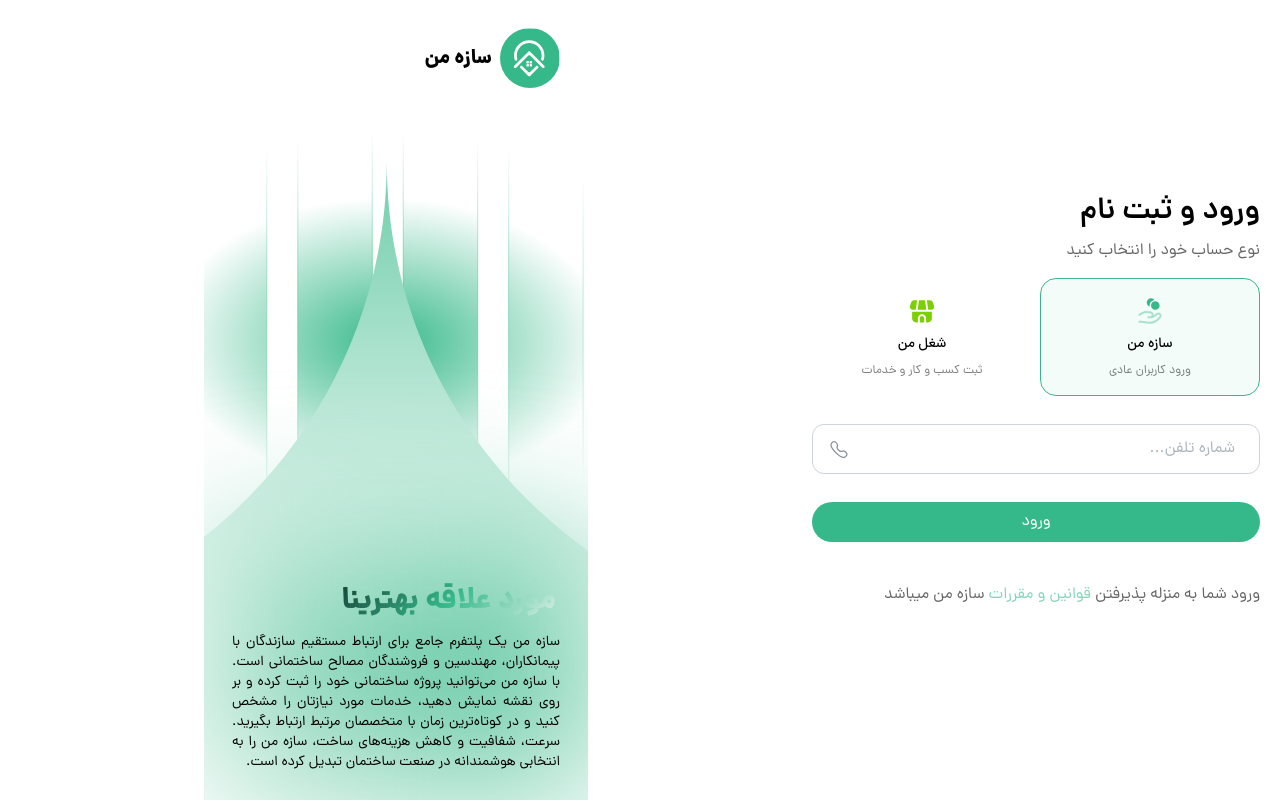
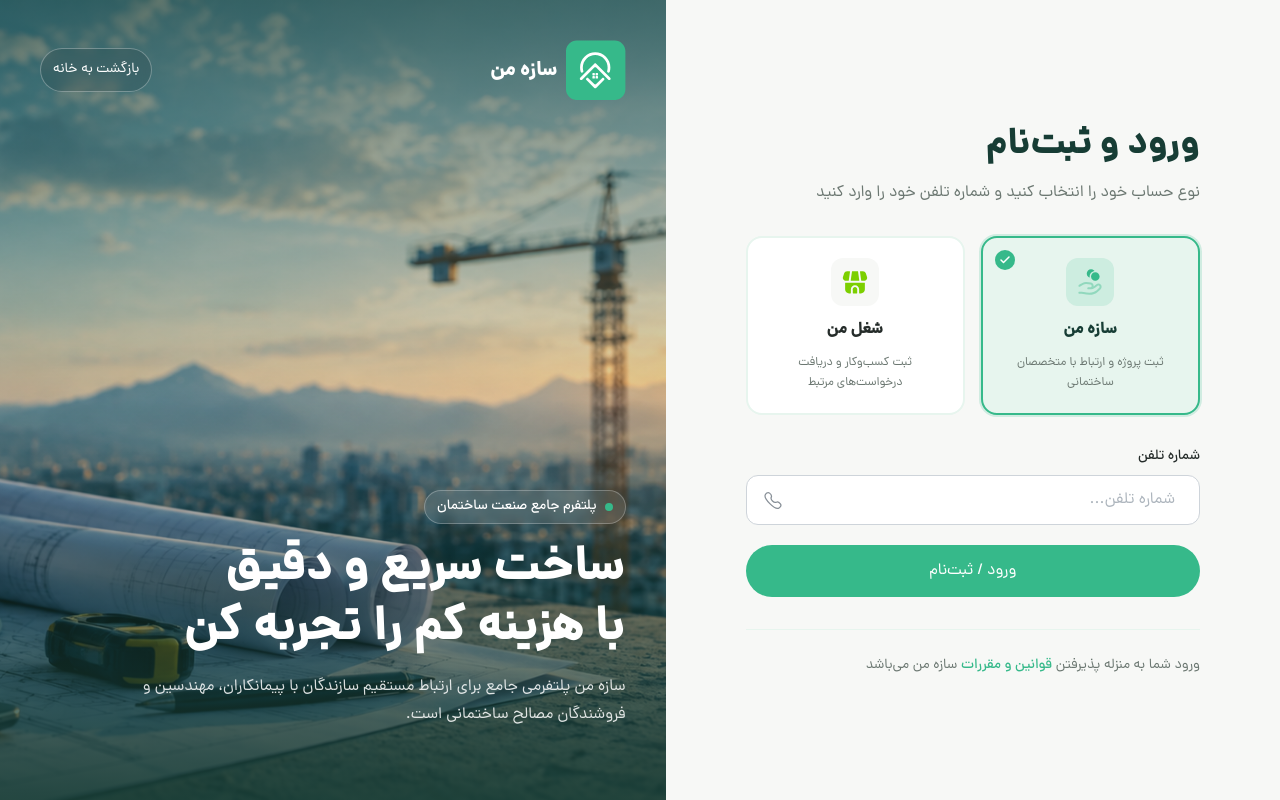
Before and after one commit to mahdiabdolkarimi073-cyber/sazeheman, a Next.js app: page /auth in a window 1280 px wide. Built offline with nearby package versions, Linux system fonts and the light colour scheme; no server answers.

Commit message:
first commit

```diff
--- a/app/(landing)/auth/business/verify/page.tsx
+++ b/app/(landing)/auth/business/verify/page.tsx
@@ -47,15 +47,24 @@ function Page() {
     }, [code]);
 
     return (
-        <div className="flex flex-col gap-4 justify-center max-w-sm">
-            <h3 className="text-2xl text-center lg:text-start font-semibold">تایید شماره تلفن</h3>
-            <p className="opacity-60 text-center lg:text-start">
+        <div className="w-full max-w-lg" dir="rtl">
+            <div className="text-right mb-8">
+                <div className="inline-flex items-center gap-2 mb-4 px-3 py-1.5 rounded-full bg-[#E7F5EE] text-[#36B98A] text-xs font-medium">
+                    <span className="w-1.5 h-1.5 rounded-full bg-[#36B98A]" />
+                    شغل من
+                </div>
+                <h1 className="text-3xl sm:text-4xl font-bold text-[#173D35] mb-3 leading-tight">
+                    تایید شماره تلفن
+                </h1>
+                <p className="text-sm text-[#6B7771]">
                     کد ۶ رقمی ارسال شده به شماره <span dir="ltr">{phone}</span> را وارد کنید
                 </p>
-            <p className="text-xs text-primary text-center lg:text-start">
+                <p className="text-xs text-[#36B98A] mt-2">
                     (حالت تستی: هر کدی را وارد کنید تا تایید شود)
                 </p>
-            <div className="flex items-stretch">
+            </div>
+
+            <div className="flex items-stretch mb-8">
                 <PinInput
                     disabled={checking}
                     length={6}
@@ -71,15 +80,17 @@ function Page() {
                     className="w-full justify-stretch!"
                 />
             </div>
+
+            <div className="flex flex-col gap-5">
                 {sec > 0 ? (
-                <p className="text-center opacity-70 text-sm">
+                    <p className="text-center text-[#6B7771] text-sm">
                         دریافت مجدد {sec.toLocaleString('fa')} ثانیه
                     </p>
                 ) : (
                     <CustomButton
                         loading={sending}
                         onClick={handleResend}
-                    className="small p-1! w-26 mx-auto"
+                        className="small p-1! w-28 mx-auto"
                     >
                         ارسال مجدد
                     </CustomButton>
@@ -88,9 +99,11 @@ function Page() {
                     radius="xl"
                     loading={checking}
                     disabled={code.length !== 6}
+                    size="lg"
                 >
                     تایید
                 </Button>
+            </div>
         </div>
     );
 }
--- a/app/(landing)/auth/code/page.tsx
+++ b/app/(landing)/auth/code/page.tsx
@@ -6,11 +6,9 @@ import Link from "next/link";
 import {Button, PinInput} from "@mantine/core";
 import CustomButton from "@/components/ui/base/CustomButton";
 import {sleep} from "@/lib/utils/global";
-import {api} from "@/lib/api/base";
 import {useRouter, useSearchParams} from "next/navigation";
 import {useDelayedEffect} from "@/lib/hooks/useEffect";
-import {authUser, setUserToken} from "@/app/(landing)/auth/action";
-import {UserType} from "@/lib/hooks/useUser";
+import {authUser} from "@/app/(landing)/auth/action";
 
 function AuthCodeValidator(
     {
@@ -30,65 +28,18 @@ function AuthCodeValidator(
     const [code, setCode] = useState("");
     const [sec, setSec] = useState(0);
     const [checking, setChecking] = useState(false);
-
     const [sending, setSending] = useState(false);
 
     useEffect(() => {
         if (sec <= 0) return;
-
         sleep(1000).then(() => {
             setSec(prev => Math.max(0, prev - 1));
         })
     }, [sec]);
-    // useDelayedEffect(() => {
-    //     if (sending) {
-    //         if (!phone) {
-    //             alert("شماره تلفن وارد نشده است")
-    //             router.push("/auth");
-    //             return;
-    //         }
-    //         api(sendRoute || "/auth/login", {
-    //             phone,
-    //             _silence: true
-    //         }, "POST").then((e) => {
-    //             setSec(e?.data?.ttl ?? e?.data?.code?.ttl ?? 180);
-    //         }).catch((e) => {
-    //             const ttl = e?.data?.ttl;
-    //             if (!ttl) {
-    //                 window.alert(e?.data?.message ?? e?.message);
-    //                 edit?.();
-    //             }
-    //             setSec(ttl || sec);
-    //         }).finally(() => {
-    //             setSending(false);
-    //         })
-    //     }
-    // }, [sending, phone]);
+
     useDelayedEffect(() => {
         if ((tiny && !verifyRoute) || code.length !== 6) return;
         setChecking(true);
-        // api(verifyRoute || "/auth/login/verify", {
-        //     phone,
-        //     code
-        // }, "POST")
-        //     .then(async (e) => {
-        //         if (onVerify) return onVerify();
-        //         await setUserToken(e?.data?.token + "")
-        //             .catch(() => {
-        //                 alert("خطا در تنظیم کوکی ها، تنظیمات مرورگر خود را بررسی کنید");
-        //             })
-        //             .then(() => {
-        //                 router.push("/dashboard");
-        //                 alert(`خوش آمدید`);
-        //             })
-        //             .finally(() => {
-        //                 setChecking(false);
-        //             })
-        //     })
-        //     .catch(() => {
-        //         setChecking(false);
-        //         setCode("");
-        //     })
         authUser(+phone, "sazeheman")
             .then(async () => {
                 router.push("/dashboard");
@@ -100,11 +51,18 @@ function AuthCodeValidator(
     }, [code]);
 
     return (
-        <div className={'flex flex-col gap-4 justify-center max-w-sm'}>
+        <div className="w-full max-w-lg" dir="rtl">
+            <div className="text-right mb-8">
+                <div className="inline-flex items-center gap-2 mb-4 px-3 py-1.5 rounded-full bg-[#E7F5EE] text-[#36B98A] text-xs font-medium">
+                    <span className="w-1.5 h-1.5 rounded-full bg-[#36B98A]" />
+                    سازه من
+                </div>
                 {!tiny && (
-                <h3 className={'text-2xl text-center lg:text-start font-semibold'}>کد ارسال شده را وارد کنید</h3>
+                    <h1 className="text-3xl sm:text-4xl font-bold text-[#173D35] mb-3 leading-tight">
+                        کد ارسال شده را وارد کنید
+                    </h1>
                 )}
-            <div className={'opacity-60 flex gap-1 items-center justify-center lg:justify-start flex-wrap'}>
+                <div className="text-sm text-[#6B7771] flex gap-1 items-center justify-start flex-wrap">
                     کد برای شماره تماس
                     <Link href={'./'} onClick={e => {
                         if (!edit) return;
@@ -112,16 +70,18 @@ function AuthCodeValidator(
                         e.stopPropagation();
                         edit();
                     }}>
-                    <div className={'bg-primary/10 flex rounded-xl p-1 px-2 gap-1 items-center text-primary'}>
+                        <div className="bg-[#E7F5EE] flex rounded-xl p-1 px-2 gap-1 items-center text-[#36B98A]">
                             <IconEdit/>
-                        <span className='mt-1'>
+                            <span className="mt-0.5">
                                 {(+phone || 0).toLocaleString('fa').replaceAll("٬", "")}
                             </span>
                         </div>
                     </Link>
                     ارسال شده است.
                 </div>
-            <div className={'flex items-stretch'}>
+            </div>
+
+            <div className="flex items-stretch mb-8">
                 <PinInput
                     disabled={checking}
                     length={6}
@@ -130,34 +90,36 @@ function AuthCodeValidator(
                     type={'number'}
                     autoFocus
                     name="code"
-                    classNames={{
-                        pinInput: "w-full!"
-                    }}
+                    classNames={{pinInput: "w-full!"}}
                     onChange={setCode}
                     size={'md'}
                     radius={'md'}
-                    className={"w-full justify-stretch!"}
+                    className="w-full justify-stretch!"
                 />
             </div>
+
+            <div className="flex flex-col gap-5">
                 {!sec ? (
-                <CustomButton loading={sending} onClick={() => setSending(false)} className={'small p-1! w-26 mx-auto'}>
+                    <CustomButton loading={sending} onClick={() => setSending(false)} className="small p-1! w-28 mx-auto">
                         ارسال مجدد
                     </CustomButton>
                 ) : (
-                <p className={'text-center opacity-70 text-sm'}>
+                    <p className="text-center text-[#6B7771] text-sm">
                         دریافت مجدد {sec} ثانیه
                     </p>
                 )}
                 {!tiny && (
                     <Button
-                    radius={'xl'}
+                        radius="xl"
                         loading={checking}
                         disabled={code.length !== 6 || sec === 0}
+                        size="lg"
                     >
                         ورود
                     </Button>
                 )}
             </div>
+        </div>
     );
 }
 
--- a/app/(landing)/auth/layout.tsx
+++ b/app/(landing)/auth/layout.tsx
@@ -1,79 +1,65 @@
 import React from "react";
-import AuthShapeBg, { AuthShapeLineBg } from "@/app/(landing)/auth/AuthShapeBg";
+import Image from "next/image";
 import Logo from "@/components/assets/Logo";
 import { getSession } from "@/lib/cache/session";
 import { Metadata } from "next";
+import Link from "next/link";
 
 async function Layout(props: any) {
     const { user } = await getSession();
-    // if (user) redirect("/dashboard");
 
     return (
-        <div>
-            <div className={'flex'}>
-                <div className={'grow'}>
+        <div dir="rtl" className="min-h-screen overflow-x-hidden bg-[#F7F8F6] lg:flex lg:flex-row-reverse">
+            <section className="relative min-h-[360px] overflow-hidden bg-[#173D35] sm:min-h-[440px] lg:min-h-screen lg:w-[52%]">
+                <Image
+                    src="/images/hero/Construction_Plans_at_Sunset.png"
+                    alt="کلاه ایمنی و نقشه‌های ساختمانی در زمان غروب"
+                    fill
+                    priority
+                    sizes="(max-width: 1023px) 100vw, 52vw"
+                    className="object-cover object-[58%_center]"
+                />
+                <div className="absolute inset-0 bg-gradient-to-b from-[#173D35]/65 via-[#173D35]/10 to-[#173D35]/90" />
 
-                    <div className={'flex justify-center items-center min-h-screen p-5 flex-col gap-3'}>
-                        <div className={'flex xl:hidden justify-center items-center h-28'}>
-                            <Logo width={120} />
-                        </div>
-                        {props.children}
+                <div className="relative z-10 flex min-h-[360px] flex-col p-6 sm:min-h-[440px] sm:p-8 lg:min-h-screen lg:p-10">
+                    <div className="flex items-center justify-between">
+                        <Logo className="[&>p]:!text-white" />
+                        <Link
+                            href="/"
+                            className="flex min-h-11 items-center gap-1.5 rounded-full border border-white/30 bg-black/10 px-3 text-sm text-white backdrop-blur-sm transition-colors hover:bg-white/15"
+                        >
+                            بازگشت به خانه
+                        </Link>
+                    </div>
+
+                    <div className="mt-auto max-w-xl pb-2 sm:pb-4 lg:pb-8">
+                        <span className="mb-4 inline-flex items-center gap-2 rounded-full border border-white/25 bg-white/10 px-3 py-1.5 text-xs font-medium text-white backdrop-blur-sm sm:text-sm">
+                            <span className="h-2 w-2 rounded-full bg-[#36B98A]" />
+                            پلتفرم جامع صنعت ساختمان
+                        </span>
+                        <h2 className="mb-3 text-2xl font-extrabold leading-tight text-white sm:text-3xl lg:text-5xl">
+                            ساخت سریع و دقیق
+                            <br />
+                            با هزینه کم را تجربه کن
+                        </h2>
+                        <p className="max-w-lg text-sm leading-7 text-white/85 sm:text-base">
+                            سازه من پلتفرمی جامع برای ارتباط مستقیم سازندگان با پیمانکاران، مهندسین و فروشندگان مصالح ساختمانی است.
+                        </p>
                     </div>
                 </div>
-                <div
-                    className="w-full max-w-[30vw] 2xl:max-w-[35vw] hidden lg:flex relative min-h-screen items-end justify-end flex-col overflow-hidden">
-                    <div className={'absolute top-0 right-0 p-7 z-90'}>
-                        <Logo id={'LayoutLogo'} />
-                    </div>
-                    <div className={'absolute left-0 top-0 h-full w-full flex justify-center items-center'}>
-                        <AuthShapeBg width={undefined} height={undefined} style={{
-                            width: "100%",
-                            height: "100vh",
-                            zIndex: 1
-                        }} />
+            </section>
 
-                        <div
-                            className={'absolute left-0 top-0 bottom-36 my-auto h-full w-full flex justify-center items-center'}
-                            style={{
-                                zIndex: 0
-                            }}>
-                            <AuthShapeLineBg width={undefined} height={undefined} style={{
-                                width: "100%",
-                                height: "50vh"
-                            }} />
-                        </div>
-                    </div>
-                    <div className={'relative w-full p-7 flex justify-center flex-col items-start'} style={{
-                        minHeight: "30vh",
-                        zIndex: 4
-                    }}>
-                        <div className={'absolute top-0 flex left-0 right-0 mx-auto justify-center'} style={{
-                            width: "100%",
-                            height: "100%",
-                            zIndex: -1
-                        }}>
-                            <div style={{
-                                background: "linear-gradient(45deg,  var(--secondary,#BBF451) -30%,var(--primary) 100%)",
-                                filter: "blur(6vw)"
-                            }} className={'w-full h-full '} />
-                        </div>
-                        <h2 className={'text-3xl text-gradient font-extrabold p-1'}>مورد علاقه بهترینا</h2>
-                        <p className={'text-sm mt-2 text-justify'}>
-                            سازه من یک پلتفرم جامع برای ارتباط مستقیم سازندگان با پیمانکاران، مهندسین و فروشندگان مصالح ساختمانی است.
-                            با سازه من می‌توانید پروژه ساختمانی خود را ثبت کرده و بر روی نقشه نمایش دهید،
-                            خدمات مورد نیازتان را مشخص کنید و در کوتاه‌ترین زمان با متخصصان مرتبط ارتباط بگیرید.
-                            سرعت، شفافیت و کاهش هزینه‌های ساخت، سازه من را به انتخابی هوشمندانه در صنعت ساختمان تبدیل کرده است.
-                        </p>
-
-                    </div>
+            <section className="flex min-h-[calc(100vh-360px)] flex-1 flex-col bg-[#F7F8F6] lg:min-h-screen lg:w-[48%]">
+                <div className="flex flex-1 items-center justify-center px-5 py-10 sm:px-10 lg:px-12 xl:px-20">
+                    {props.children}
                 </div>
-            </div>
+            </section>
         </div>
     );
 }
 
 export const metadata: Metadata = {
     title: "ورود"
-}
+};
 
 export default Layout;
--- a/app/(landing)/auth/page.tsx
+++ b/app/(landing)/auth/page.tsx
@@ -7,13 +7,14 @@ import { optimizeForm } from "@/lib/utils/global";
 import { setApiInfo } from "@/lib/hooks/useApiInfo";
 import PhoneInput from "@/components/ui/base/PhoneInput";
 import { useState } from "react";
-import { IconStore, IconCharity } from "@/components/ui/SVGs";
+import { IconCharity, IconStore } from "@/components/ui/SVGs";
 
 type Mode = "sazeheman" | "shoghlman";
 
 function Page() {
     const router = useRouter();
     const [mode, setMode] = useState<Mode>("sazeheman");
+    const [loading, setLoading] = useState(false);
 
     const handleSubmit = (e: React.FormEvent) => {
         const json = optimizeForm(e).toJson();
@@ -31,6 +32,7 @@ function Page() {
             return;
         }
 
+        setLoading(true);
         if (mode === "shoghlman") {
             router.push("/auth/business/verify?phone=" + json.phone);
         } else {
@@ -39,61 +41,104 @@ function Page() {
     };
 
     return (
-        <div className="flex flex-col gap-2 max-w-md w-full">
-            <h3 className="text-3xl font-semibold">ورود و ثبت نام</h3>
-            <p className="opacity-60">نوع حساب خود را انتخاب کنید</p>
+        <div className="w-full max-w-lg" dir="rtl">
+            <div className="text-right mb-8">
+                <h1 className="text-3xl sm:text-4xl font-bold text-[#173D35] mb-3 leading-tight">
+                    ورود و ثبت‌نام
+                </h1>
+                <p className="text-base text-[#6B7771]">
+                    نوع حساب خود را انتخاب کنید و شماره تلفن خود را وارد کنید
+                </p>
+            </div>
 
-            <div className="flex gap-2 mt-2">
+            {/* Account type selector */}
+            <div className="grid grid-cols-2 gap-4 mb-8">
                 <button
                     type="button"
                     onClick={() => setMode("sazeheman")}
-                    className={`flex-1 rounded-2xl border p-4 flex flex-col items-center gap-2 transition-all ${
+                    className={`relative rounded-2xl border-2 p-5 flex flex-col items-center gap-3 transition-all text-center min-h-44 ${
                         mode === "sazeheman"
-                            ? "border-primary bg-primary/5"
-                            : "border-white/10 hover:border-white/20"
+                            ? "border-[#36B98A] bg-[#E7F5EE] ring-2 ring-[#36B98A]/20"
+                            : "border-[#E7F5EE] bg-white hover:border-[#36B98A]/40"
                     }`}
                 >
-                    <IconCharity width={32} height={32} />
-                    <span className="font-medium text-sm">سازه من</span>
-                    <span className="text-xs opacity-50">ورود کاربران عادی</span>
+                    <div className={`w-12 h-12 rounded-xl flex items-center justify-center transition-colors ${
+                        mode === "sazeheman" ? "bg-[#36B98A]/15" : "bg-[#F7F8F6]"
+                    }`}>
+                        <IconCharity width={32} height={32} />
+                    </div>
+                    <span className={`font-bold text-base ${mode === "sazeheman" ? "text-[#173D35]" : "text-[#252C2A]"}`}>
+                        سازه من
+                    </span>
+                    <span className="text-xs text-[#6B7771] leading-relaxed">
+                        ثبت پروژه و ارتباط با متخصصان ساختمانی
+                    </span>
+                    {mode === "sazeheman" && (
+                        <span className="absolute top-3 left-3 flex items-center justify-center w-5 h-5 rounded-full bg-[#36B98A] text-white">
+                            <svg width="12" height="12" viewBox="0 0 24 24" fill="none" stroke="currentColor" strokeWidth="3" strokeLinecap="round" strokeLinejoin="round">
+                                <path d="M20 6L9 17l-5-5" />
+                            </svg>
+                        </span>
+                    )}
                 </button>
                 <button
                     type="button"
                     onClick={() => setMode("shoghlman")}
-                    className={`flex-1 rounded-2xl border p-4 flex flex-col items-center gap-2 transition-all ${
+                    className={`relative rounded-2xl border-2 p-5 flex flex-col items-center gap-3 transition-all text-center min-h-44 ${
                         mode === "shoghlman"
-                            ? "border-primary bg-primary/5"
-                            : "border-white/10 hover:border-white/20"
+                            ? "border-[#36B98A] bg-[#E7F5EE] ring-2 ring-[#36B98A]/20"
+                            : "border-[#E7F5EE] bg-white hover:border-[#36B98A]/40"
                     }`}
                 >
-                    <IconStore width={32} height={32} />
-                    <span className="font-medium text-sm">شغل من</span>
-                    <span className="text-xs opacity-50">ثبت کسب و کار و خدمات</span>
+                    <div className={`w-12 h-12 rounded-xl flex items-center justify-center transition-colors ${
+                        mode === "shoghlman" ? "bg-[#36B98A]/15" : "bg-[#F7F8F6]"
+                    }`}>
+                        <IconStore width={32} height={32} />
+                    </div>
+                    <span className={`font-bold text-base ${mode === "shoghlman" ? "text-[#173D35]" : "text-[#252C2A]"}`}>
+                        شغل من
+                    </span>
+                    <span className="text-xs text-[#6B7771] leading-relaxed">
+                        ثبت کسب‌وکار و دریافت درخواست‌های مرتبط
+                    </span>
+                    {mode === "shoghlman" && (
+                        <span className="absolute top-3 left-3 flex items-center justify-center w-5 h-5 rounded-full bg-[#36B98A] text-white">
+                            <svg width="12" height="12" viewBox="0 0 24 24" fill="none" stroke="currentColor" strokeWidth="3" strokeLinecap="round" strokeLinejoin="round">
+                                <path d="M20 6L9 17l-5-5" />
+                            </svg>
+                        </span>
+                    )}
                 </button>
             </div>
 
-            <form className="flex flex-col gap-2" onSubmit={handleSubmit}>
-                {mode === "shoghlman" && (
-                    <p className="text-sm text-primary mt-2">
-                        شماره تلفن خود را وارد کنید تا کد تایید برایتان ارسال شود
-                    </p>
-                )}
-                <PhoneInput my="lg" required />
-                <CustomButton className="w-full big" type="submit">
-                    {mode === "shoghlman" ? "شروع ثبت شغل" : "ورود"}
+            {/* Phone form */}
+            <form className="flex flex-col gap-5" onSubmit={handleSubmit}>
+                <div className="flex flex-col gap-2">
+                    <label className="text-sm font-medium text-[#252C2A] text-right">
+                        شماره تلفن
+                    </label>
+                    <PhoneInput required />
+                </div>
+
+                <CustomButton
+                    loading={loading}
+                    shadow
+                    className="w-full min-h-13! text-base! whitespace-nowrap!"
+                    type="submit"
+                >
+                    {mode === "shoghlman" ? "شروع ثبت شغل" : "ورود / ثبت‌نام"}
                 </CustomButton>
             </form>
 
-            <br/>
-            <p className="opacity-60">
-                ورود شما به منزله پذیرفتن
-                <Link href={'/terms'} className="inline!">
-                    {" "}
-                    <span className="text-primary cursor-pointer">قوانین و مقررات</span>
-                    {" "}
-                </Link>
-                سازه من میباشد
-            </p>
+            <div className="mt-8 pt-6 border-t border-[#E7F5EE]">
+                <p className="text-sm text-[#6B7771] text-right leading-relaxed">
+                    ورود شما به منزله پذیرفتن{" "}
+                    <Link href="/terms" className="inline">
+                        <span className="text-[#36B98A] cursor-pointer font-medium">قوانین و مقررات</span>
+                    </Link>{" "}
+                    سازه من می‌باشد
+                </p>
+            </div>
         </div>
     );
 }
```
Also changed, not shown: app/(landing)/auth/complete/page.tsx (+9 -7 lines), app/(landing)/auth/info/page.tsx (+31 -21 lines), components/ui/home/ConstructionHero.tsx (+7 -7 lines), public/images/hero/Construction_Plans_at_Sunset.png (added). Lines whose indentation alone changed are shown as unchanged.
